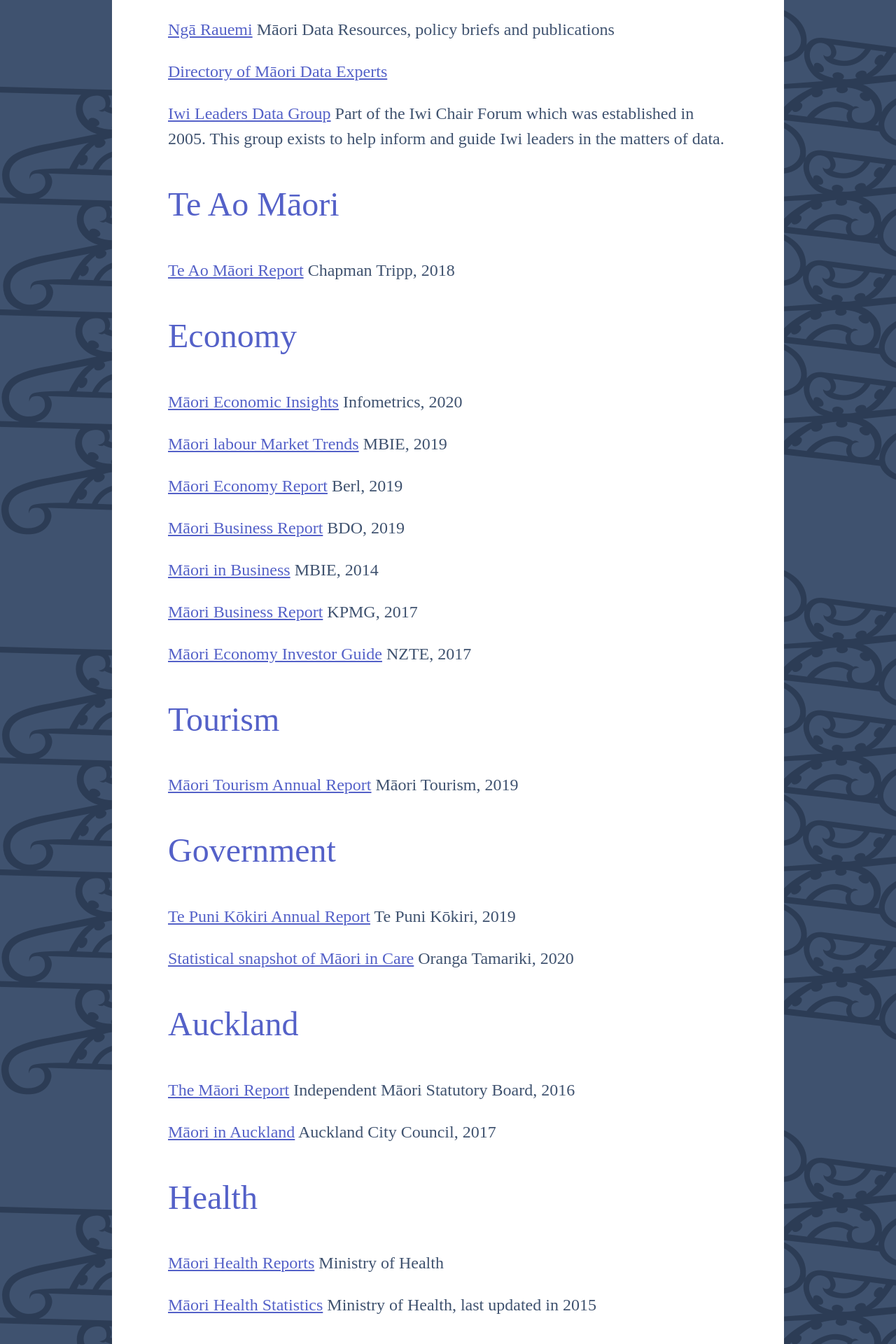
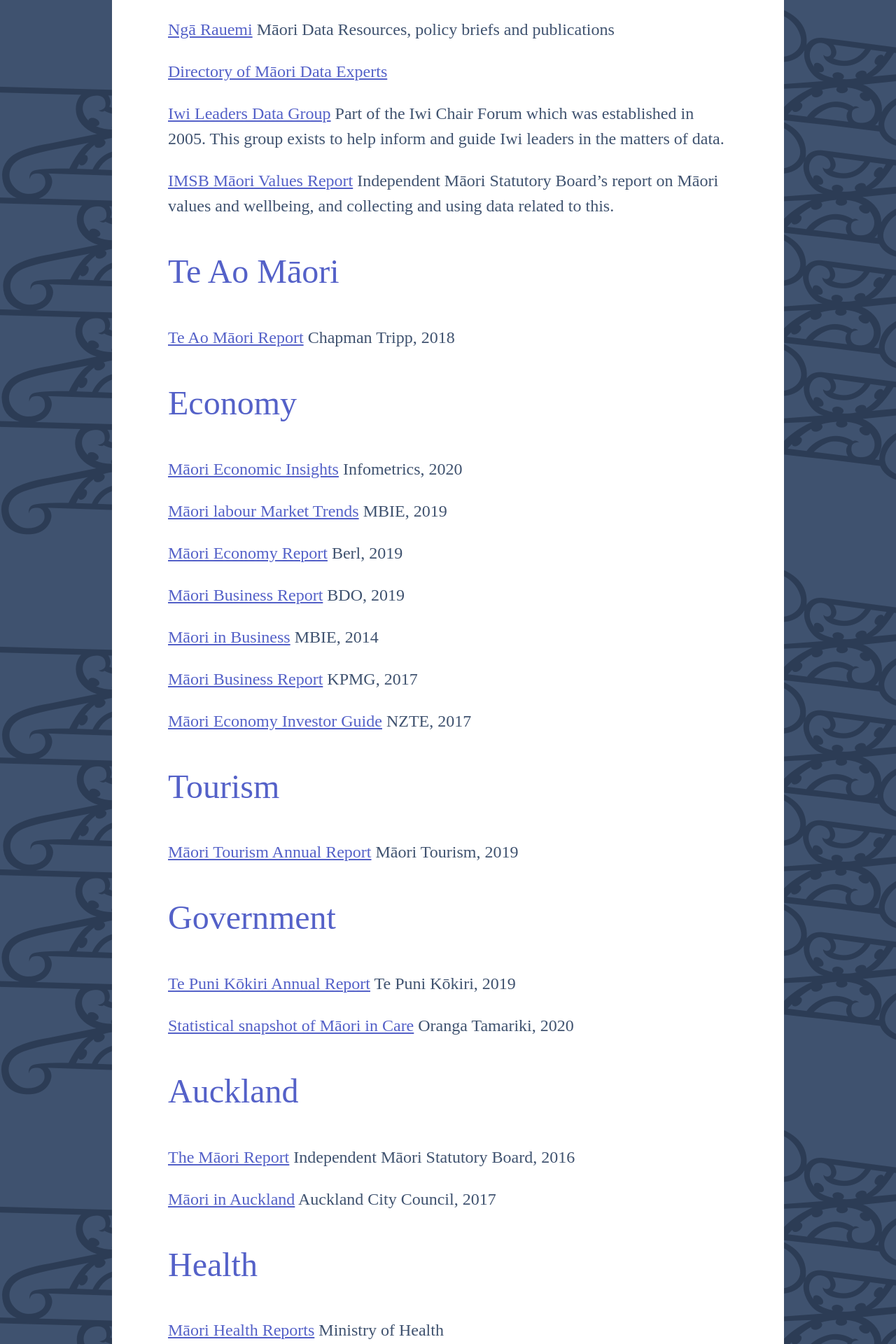
Before and after one commit to figurenz/microsite-maori, a Jekyll site: the page built from reports.md, in a window 1280 px wide. Shown: the part 1745-3665 px from the top of the page at 70% size. Built offline with Jekyll 4.4.1, drawn with Linux system fonts in a browser that asks for light colours; some web fonts are replaced.

Commit message:
Add IMSB report
Fix #9

```diff
--- a/reports.md
+++ b/reports.md
@@ -42,6 +42,9 @@ Māori Data Resources, policy briefs and publications
 
 [Iwi Leaders Data Group](https://iwichairs.maori.nz/)
 Part of the Iwi Chair Forum which was established in 2005. This group exists to help inform and guide Iwi leaders in the matters of data.
+
+[IMSB Māori Values Report](https://www.imsb.maori.nz/value-reports/introduction/)
+Independent Māori Statutory Board's report on Māori values and wellbeing, and collecting and using data related to this.
 
 ## Te Ao Māori
 
```
